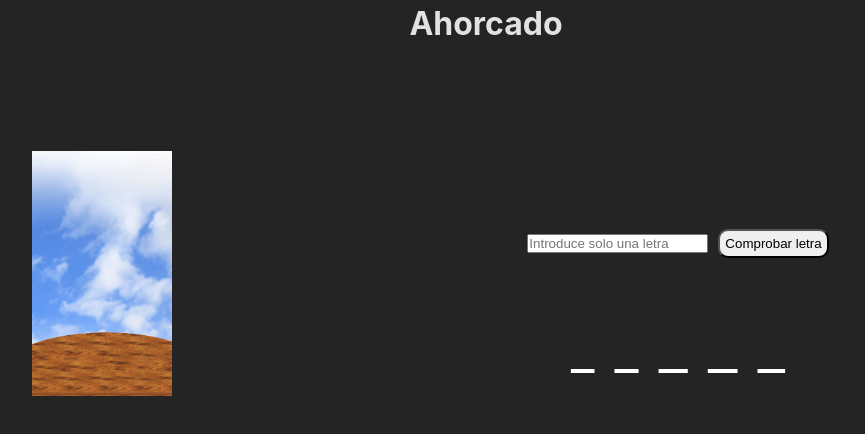
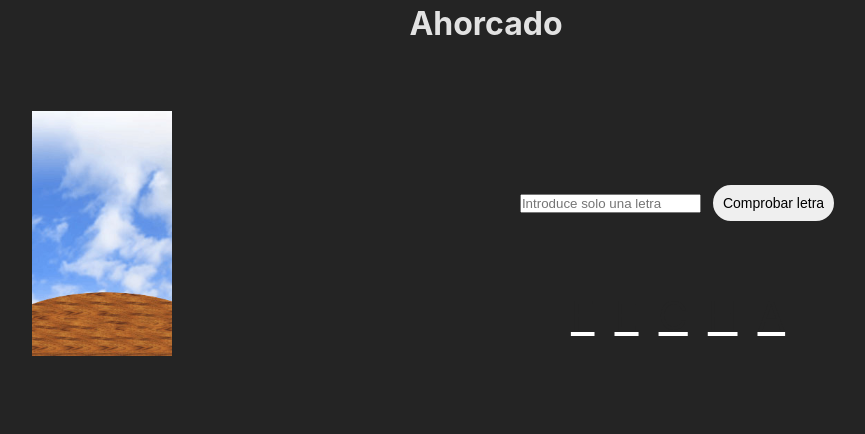
Before and after one commit to Alberto-Zapardiel-Fernandez/Ahorcado-React, a React (Vite) app: page / in a window 1280 px wide. Shown: the top 434 px of the page, without its empty margins (154-1019 px from the left). Built offline with nearby package versions, Linux system fonts and the light colour scheme.

Commit message:
Estilos del mensaje,input y letras introducidas

```diff
--- a/src/App.css
+++ b/src/App.css
@@ -6,7 +6,7 @@
 }
 
 .tablero {
-  margin-top: 50px;
+  margin-top: 10px;
   display: grid;
   grid-template-columns: 1fr 2fr;
 }
@@ -18,6 +18,10 @@
   justify-content: center;
 }
 
+.letrasIntroducidas {
+  font-size: 30px;
+}
+
 .juego {
   display: flex;
   flex-direction: column;
@@ -25,9 +29,20 @@
 }
 
 .btn_separated {
+  font-size: 14px;
   margin-left: 10px;
-  padding: 5px;
-  border-radius: 10px;
+  padding: 10px;
+  border-radius: 20px;
+  border: 2px solid #242424;
+}
+
+.mensaje {
+  font-size: 30px;
+}
+
+.input {
+  padding: 10px;
+  border-radius: 20px;
 }
 
 .btn_separated:hover {
```
